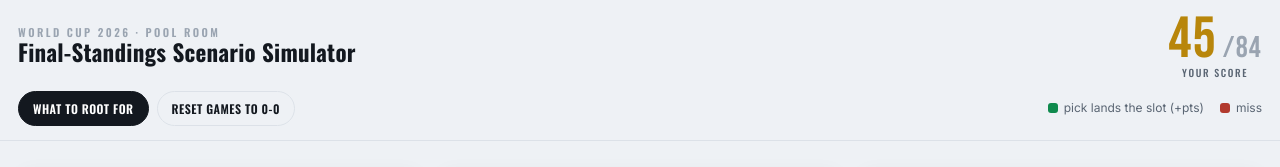
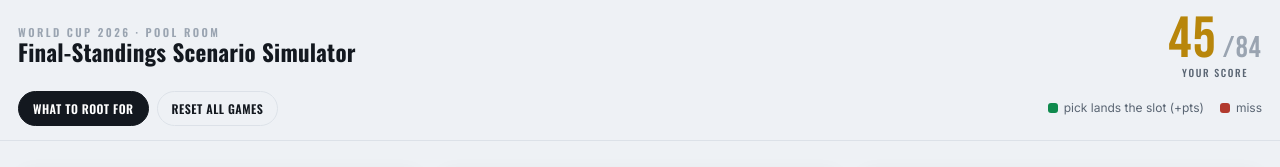
Before and after one commit to davidsebo/worldcup, a React (Vite) app: page / in a window 1280 px wide. Shown: the top 167 px of the page. Built offline with nearby package versions, Linux system fonts and the light colour scheme.

Commit message:
Rename reset button to 'Reset all games'

```diff
--- a/src/App.jsx
+++ b/src/App.jsx
@@ -238,7 +238,7 @@
               What to root for
             </button>
             <button className="btn ghost" onClick={() => setScores(initScores(null))}>
-              Reset games to 0-0
+              Reset all games
             </button>
           </div>
           <div className="legend" style={{ marginLeft: 'auto' }}>
```
